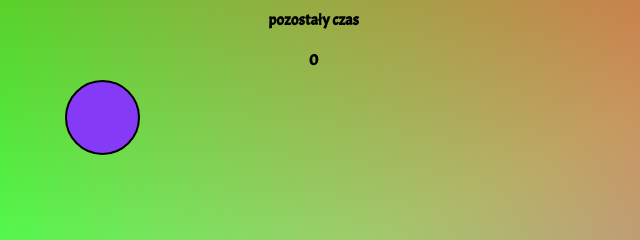
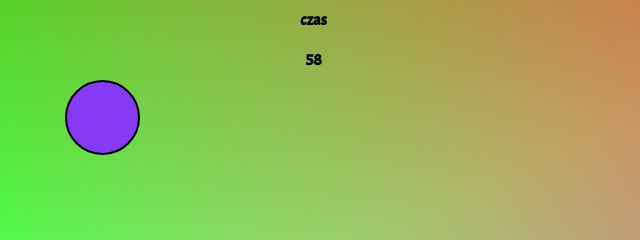
Before and after one commit to SzymekCendecki/simpleGame2, a website built with webpack: page index.html in a window 1280 px wide. Both pictures are taken after a click on the button "START". Shown: the top 240 px of the page, 0-640 px from the left. Built offline with nearby package versions, Linux system fonts and the light colour scheme.

Commit message:
Add files via upload

```diff
--- a/index.html
+++ b/index.html
@@ -14,8 +14,8 @@
 
 	<header>
 		<div id="left">
-			<p><span id="leftTitle">pozostały czas</span></p>
-			<p><span id="leftPoints">0</span></p>
+			<p><span id="leftTitle">czas</span></p>
+			<p><span id="leftTime">0</span></p>
 		</div>
 		<div id="right">
 			<p><span id="rightTitle">punkty</span></p>
--- a/js/engine.js
+++ b/js/engine.js
@@ -80,6 +80,22 @@ module.exports = __webpack_require__(1);
 document.addEventListener("DOMContentLoaded", function () {
     $("#left, #right, #hexs").hide();
 
+    var time = 60;
+    var counterPoints = 0;
+
+    function countDown(time) {
+        setInterval(function () {
+            if (time > 0) {
+                time--;
+                $("#leftTime").empty().append(time);
+            } else {
+                $("#leftTime").empty().append(0);
+                clearInterval(countDown);
+                $(".rect").hide();
+            }
+        }, 1000);
+    }
+
     $("#start").on("click", function () {
         $("#title, #start").hide();
         $("#left, #right, #hexs").show();
@@ -98,8 +114,13 @@ document.addEventListener("DOMContentLoaded", function () {
                 var x = Math.floor(Math.random() * 50);
                 $("#" + x).css("opacity", "1");
                 $("#" + x).prop("disabled", false);
+
+                counterPoints = counterPoints + 1;
+                $("#rightPoints").empty().append(counterPoints);
             };
         }
+
+        countDown(time);
     });
 });
 
--- a/js/workingFile.js
+++ b/js/workingFile.js
@@ -1,5 +1,22 @@
 document.addEventListener("DOMContentLoaded", () => {
     $("#left, #right, #hexs").hide();
+
+    let time = 60;
+    let counterPoints = 0;
+
+    function countDown(time){
+        setInterval(()=>{
+            if(time > 0){
+                time--;
+                $("#leftTime").empty().append(time);
+            }else{
+                $("#leftTime").empty().append(0);
+                clearInterval(countDown);
+                $(".rect").hide();
+
+            }
+        }, 1000);
+    }
 
     $("#start").on("click", ()=>{
         $("#title, #start").hide();
@@ -19,7 +36,12 @@ document.addEventListener("DOMContentLoaded", () => {
                 let x = Math.floor(Math.random()*50);
                 $("#"+x).css("opacity", "1");
                 $("#"+x).prop("disabled", false);
+
+                counterPoints = counterPoints + 1;
+                  $("#rightPoints").empty().append(counterPoints);
             }
         }
+
+        countDown(time);
     });
 });
```
